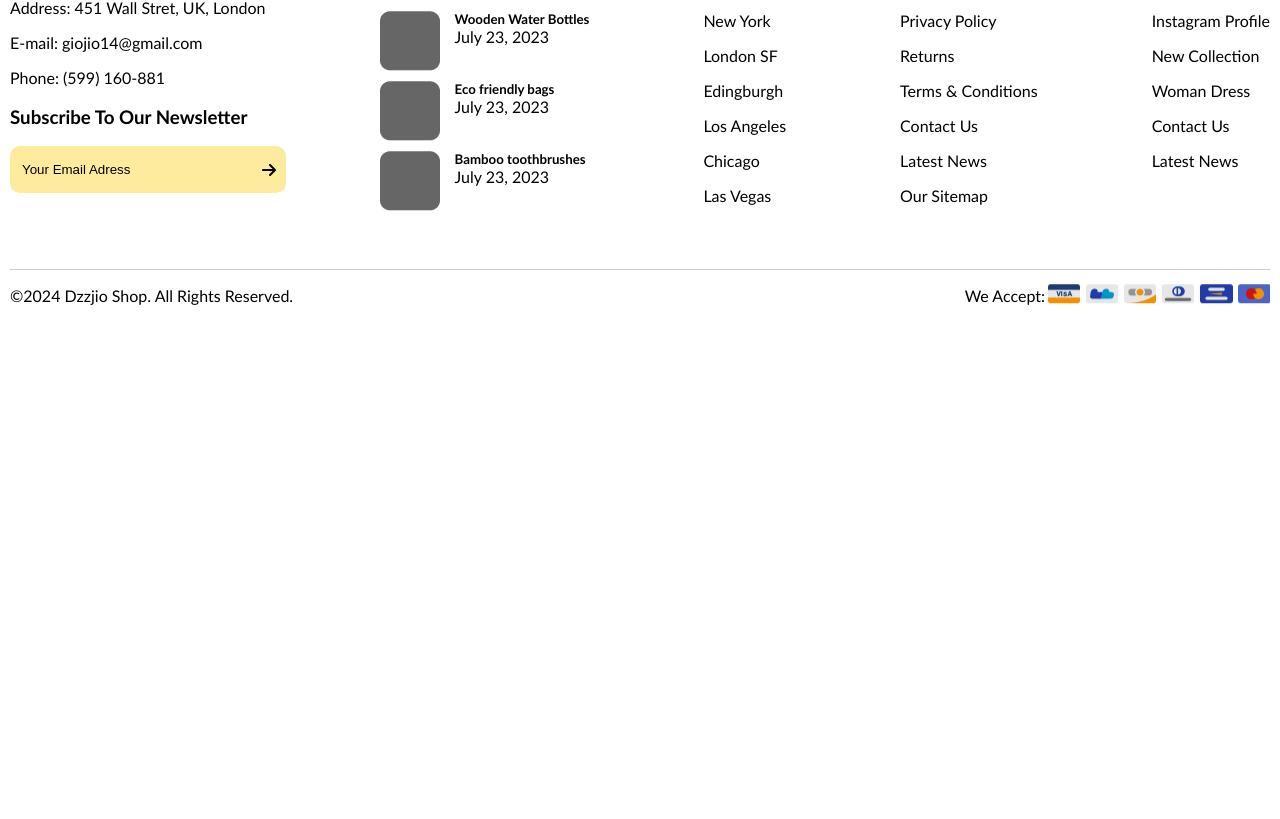
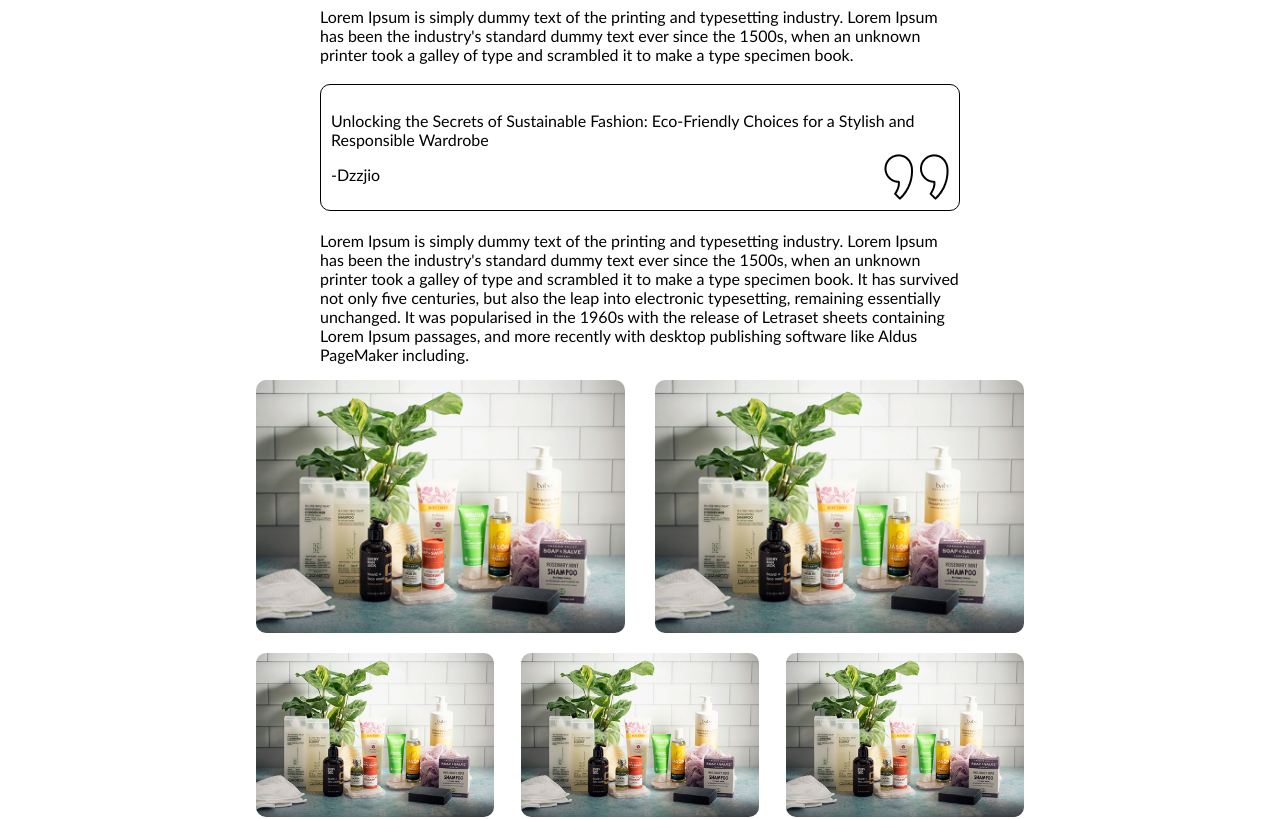
Before and after one commit to Dzzjio/dzz-shop-ecommerse, a React (Create React App) app: page /blogDetails in a window 1280 px wide. Shown: the part 545-1364 px from the top of the page. Before the commit the page ends 866 px from the top, so only its background shows below. Built offline with nearby package versions, Linux system fonts and the light colour scheme.

Commit message:
add blog details second section

```diff
--- a/src/pages/blogDetails/index.tsx
+++ b/src/pages/blogDetails/index.tsx
@@ -1,3 +1,4 @@
+import SecondSection from "./secondSection"
 import { BlogDetailsPageContainer } from "./styled"
 import BDTopSection from "./topSection"
 
@@ -5,6 +6,7 @@ const BlogDetailsPage = () => {
     return (
         <BlogDetailsPageContainer>
             <BDTopSection />
+            <SecondSection />
         </BlogDetailsPageContainer>
     )
 }
--- /dev/null
+++ b/src/pages/blogDetails/secondSection.tsx
@@ -0,0 +1,31 @@
+import { StyledSecondSection } from "./styled"
+import quoteIMG from '../../assets/images/right-quote.png'
+import productIMG from '../../assets/images/product-2.jpg'
+
+const SecondSection = () => {
+    return (
+        <StyledSecondSection>
+            <p>Lorem Ipsum is simply dummy text of the printing and typesetting industry. Lorem Ipsum has been the industry's standard dummy text ever since the 1500s, when an unknown printer took a galley of type and scrambled it to make a type specimen book.</p>
+            <div className="second-section-1-div">
+                <p>Unlocking the Secrets of Sustainable Fashion: Eco-Friendly Choices for a Stylish and Responsible Wardrobe</p>
+                <p>-Dzzjio</p>
+                <img src={quoteIMG} alt="quote-IMG" />
+            </div>
+            <p>Lorem Ipsum is simply dummy text of the printing and typesetting industry. Lorem Ipsum has been the industry's standard dummy text ever since the 1500s, when an unknown printer took a galley of type and scrambled it to make a type specimen book. It has survived not only five centuries, but also the leap into electronic typesetting, remaining essentially unchanged. It was popularised in the 1960s with the release of Letraset sheets containing Lorem Ipsum passages, and more recently with desktop publishing software like Aldus PageMaker including.</p>
+            <div className="second-section-2-div">
+                <div>
+                    <img src={productIMG} alt="productIMG-1" />
+                    <img src={productIMG} alt="productIMG-2" />
+                </div>
+                <div>
+                    <img src={productIMG} alt="productIMG-3" />
+                    <img src={productIMG} alt="productIMG-4" />
+                    <img src={productIMG} alt="productIMG-5" />
+                </div>
+            </div>
+            <p>Lorem Ipsum is simply dummy text of the printing and typesetting industry. Lorem Ipsum has been the industry's standard dummy text ever since the 1500s, when an unknown printer took a galley of type and scrambled it to make a type specimen book. It has survived not only five centuries, but also the leap into electronic typesetting, remaining essentially unchanged. It was popularised in the 1960s with the release of Letraset sheets containing Lorem Ipsum passages, and more recently with desktop publishing software like Aldus PageMaker including.</p>
+        </StyledSecondSection>
+    )
+}
+
+export default SecondSection
--- a/src/pages/blogDetails/styled.ts
+++ b/src/pages/blogDetails/styled.ts
@@ -8,7 +8,6 @@ export const StyledTopSection = styled.section`
     top: 0;
     left:0;
     width: 100%;
-    height: 40vh;
 
     & > div > img {
         width: 100%;
@@ -46,3 +45,54 @@ export const StyledTopSection = styled.section`
         }
     }
 `
+
+export const StyledSecondSection = styled.section`
+    width: 50%;
+    margin: 50px auto;
+
+    & > div.second-section-1-div {
+        position: relative;
+        margin: 20px 0;
+        padding: 10px;
+        border: 1px solid black;
+        border-radius: 10px;
+
+        & > img {
+            position: absolute;
+            right: 10px;
+            bottom: 10px;
+        }
+    }
+
+    & > div.second-section-2-div {
+        width: 120%;
+        margin-left: -10%;
+        display: flex;
+        flex-direction: column;
+        gap: 20px;
+
+        img {
+            border-radius: 10px;
+        }
+
+        & > div:first-child {
+            width: 100%;
+            display: flex;
+            justify-content: space-between;
+
+            & > img {
+                width: 48%;
+            }
+        }
+
+        & > div:last-child {
+            width: 100%;
+            display: flex;
+            justify-content: space-between;
+
+            & > img {
+                width: 31%;
+            }
+        }
+    }
+`
```
Also changed, not shown: src/assets/images/right-quote.png (added).
